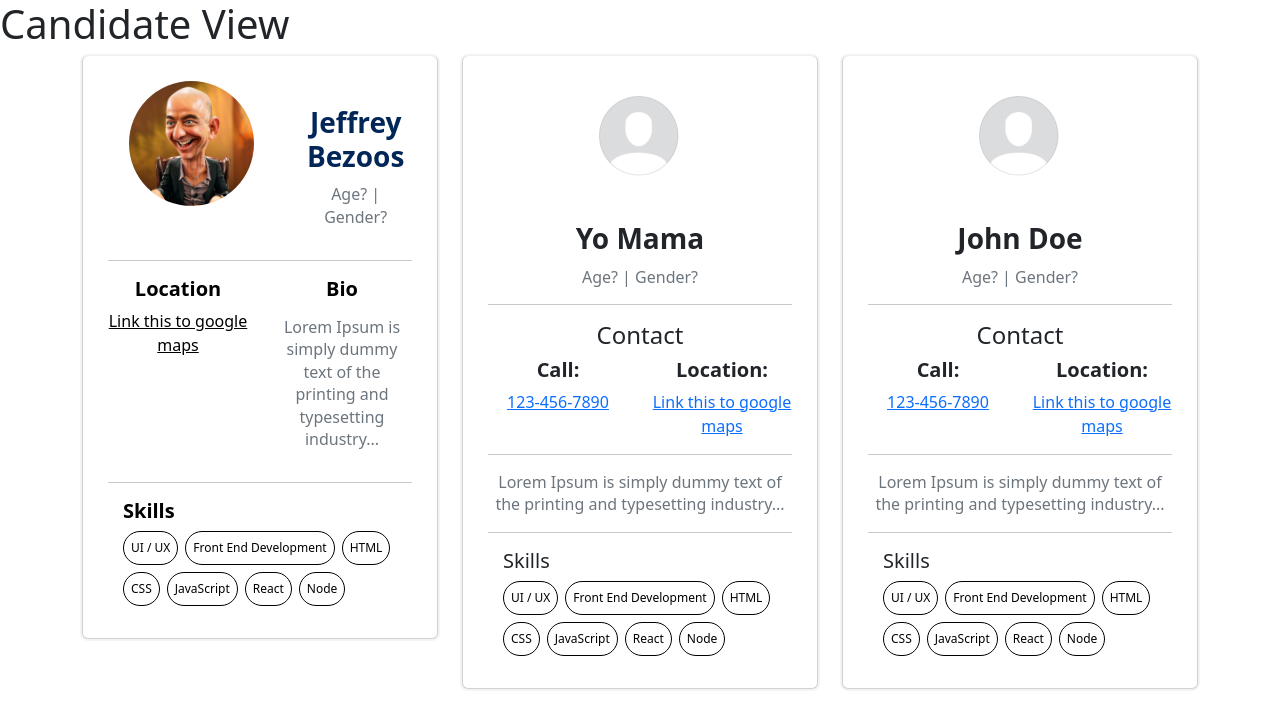
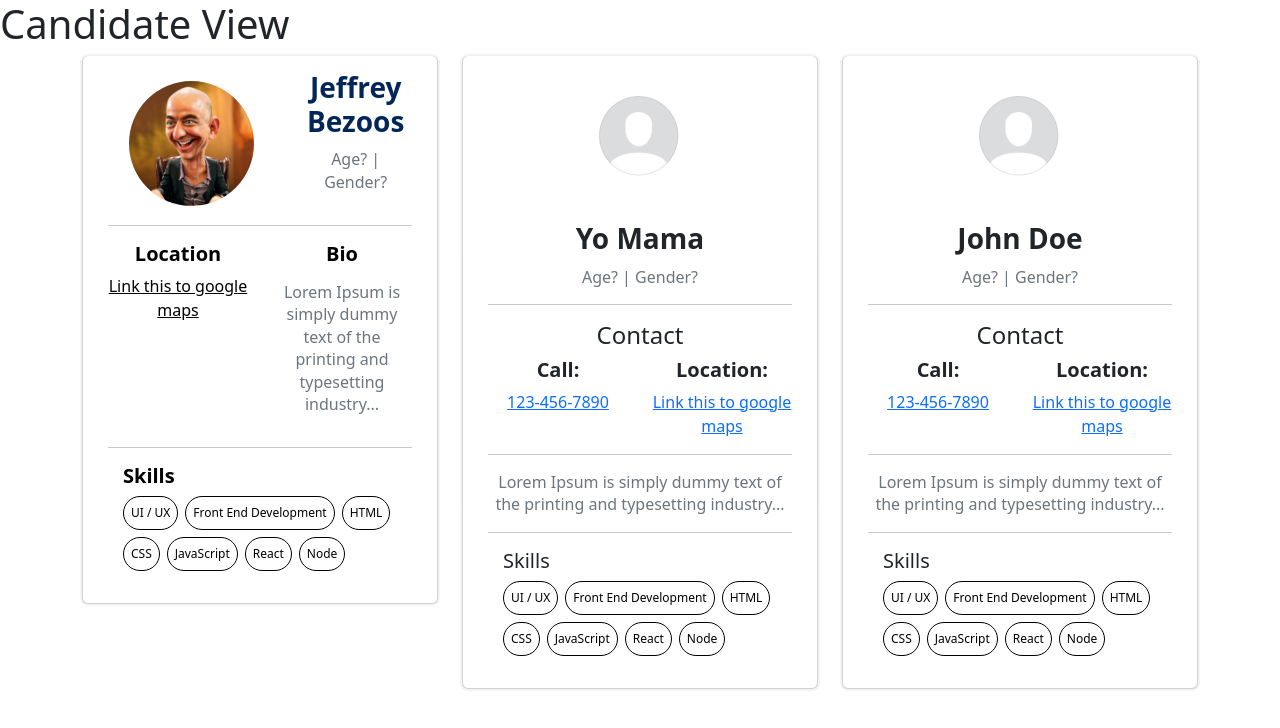
Before and after one commit to chris-menz/phe-frontend, a React (Create React App) app: page /candidateView in a window 1280 px wide. Shown: the top 728 px of the page. Built offline with nearby package versions, Linux system fonts and the light colour scheme.

Commit message:
Update candidate_frames.jsx

```diff
--- a/src/components/candidate_frames.jsx
+++ b/src/components/candidate_frames.jsx
@@ -21,7 +21,7 @@
 	                        <img src={jeff_winner} width='125px' class="img-radius" alt="User-Profile-Image"/>
 	                    </Col>
 	                    <Col md="5">
-	                    	<h3 class="f-w-600 m-t-25 m-b-10 h5_black" style={{color: '#022658'}}>Jeffrey Bezoos</h3>
+	                    	<h3 class="f-w-600 m-t-25 m-b-10 h5_black" style={{color: '#022658', marginTop: '-10px'}}>Jeffrey Bezoos</h3>
 	                    	<p class="text-muted">Age? | Gender?</p>
 	                    </Col>
 	                    </Row>
```
